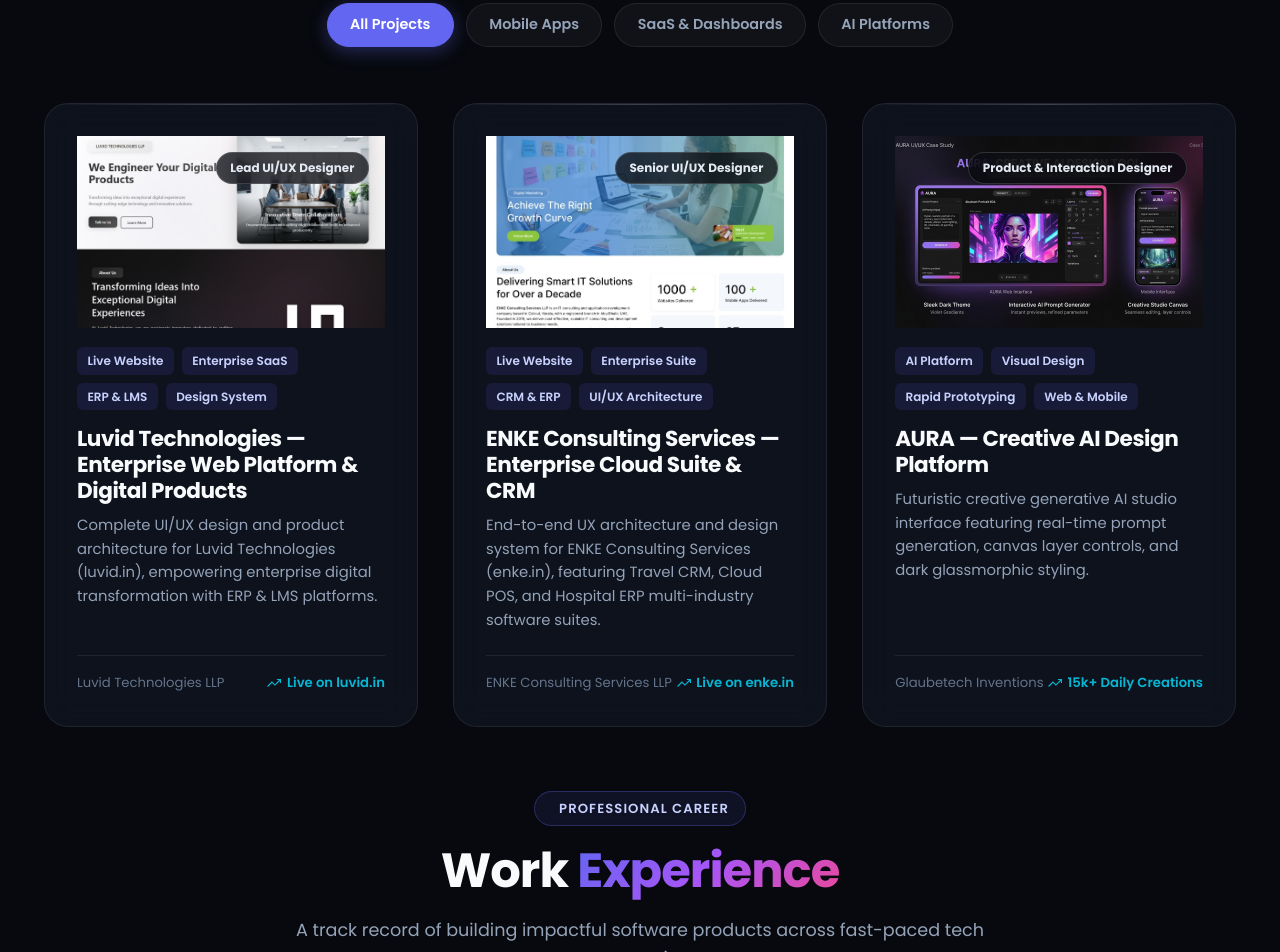
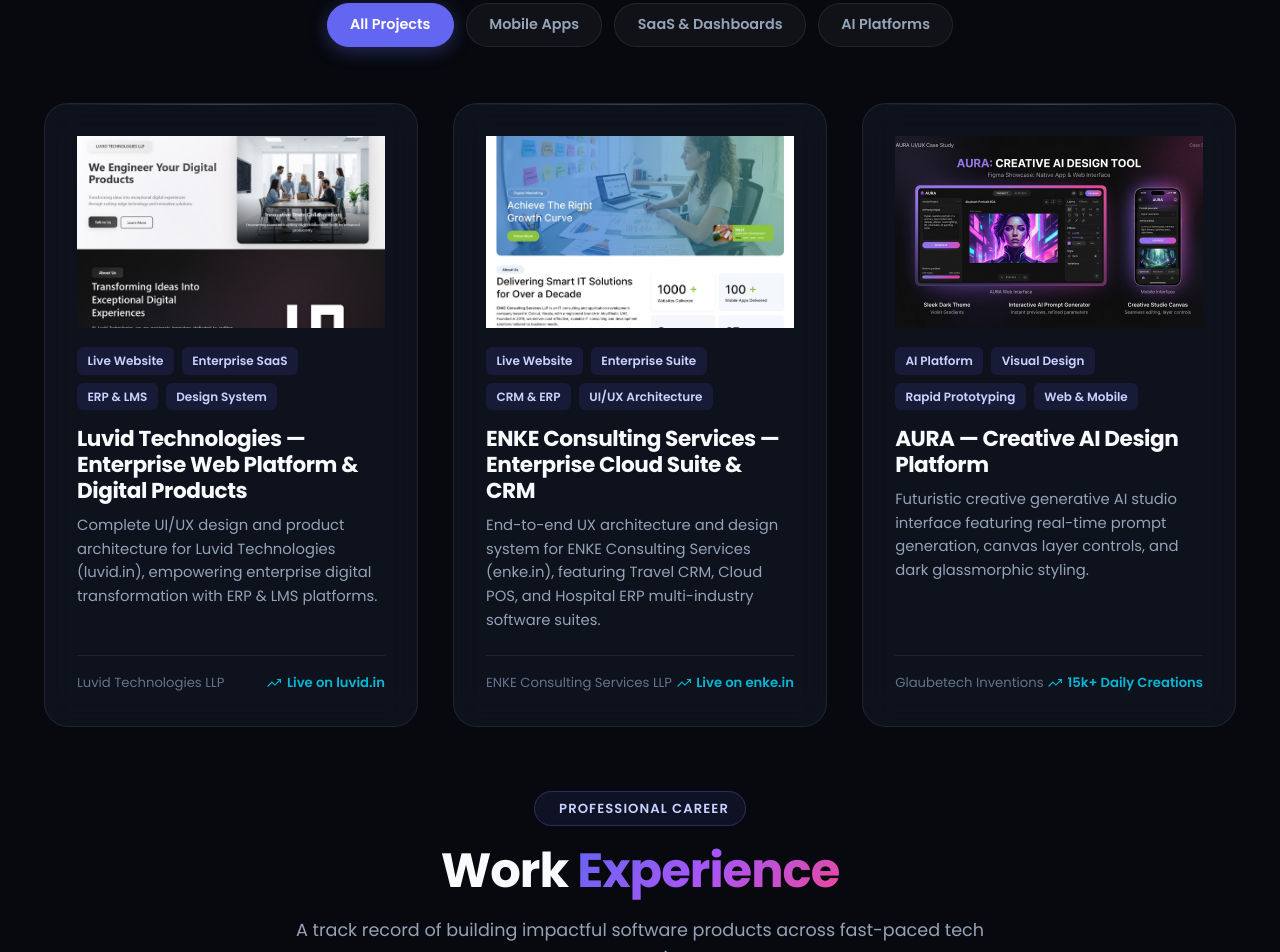
Before and after one commit to albinjoy144/albin-personal-website, a website: page index.html in a window 1280 px wide. Shown: the part 3336-4288 px from the top of the page. Drawn offline with Linux system fonts and the light colour scheme; some icons are missing.

Commit message:
Remove project-overlay-badge from project cards and stylesheet

```diff
--- a/css/style.css
+++ b/css/style.css
@@ -927,20 +927,6 @@
 
 .project-card:hover .project-img {
   transform: scale(1.06);
-}
-
-.project-overlay-badge {
-  position: absolute;
-  top: 1rem;
-  right: 1rem;
-  padding: 0.35rem 0.85rem;
-  background: rgba(7, 9, 14, 0.75);
-  border: 1px solid rgba(255, 255, 255, 0.15);
-  backdrop-filter: blur(12px);
-  border-radius: var(--border-radius-full);
-  font-size: 0.75rem;
-  font-weight: 700;
-  color: #e2e8f0;
 }
 
 .project-content {
--- a/js/main.js
+++ b/js/main.js
@@ -102,7 +102,6 @@
       card.innerHTML = `
         <div class="project-img-wrapper">
           <img src="${project.image}" alt="${project.title}" class="project-img" loading="lazy" />
-          <span class="project-overlay-badge">${project.role}</span>
         </div>
         <div class="project-content">
           <div class="project-tags">
```
